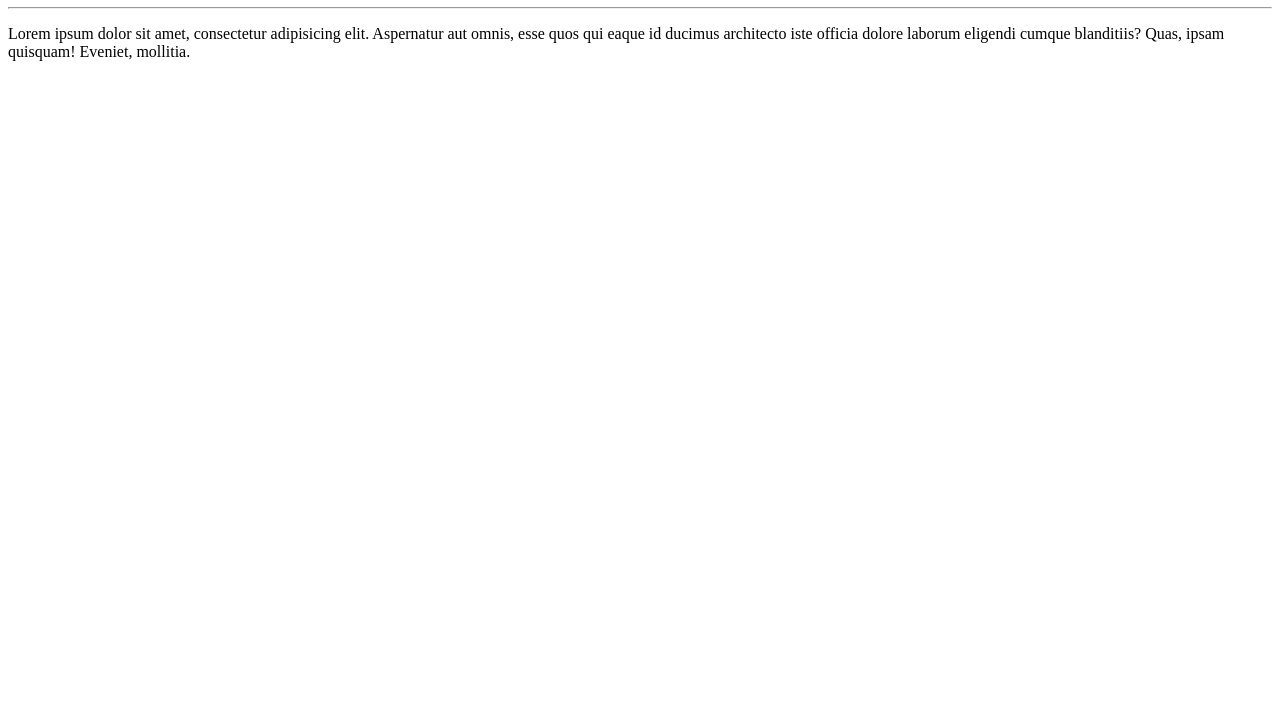
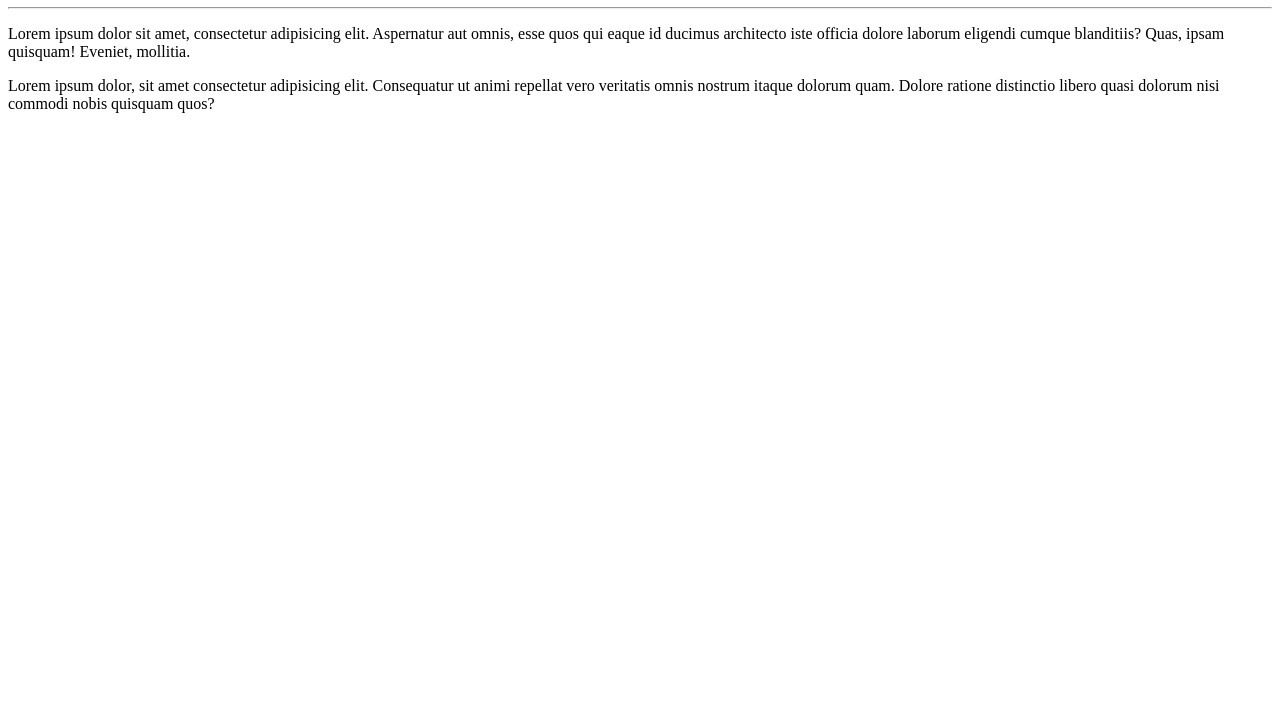
Before and after one commit to andrvet1996/OlaMundo, a plain HTML site: page SiteExemplo/index.html in a window 1280 px wide. Shown: the part 73-800 px from the top of the page. Drawn offline with Linux system fonts and the light colour scheme.

Commit message:
Adicionei um parágrafo

```diff
--- a/SiteExemplo/index.html
+++ b/SiteExemplo/index.html
@@ -9,5 +9,6 @@
     <h1>Olá, Mundo!</h1>
     <hr>
     <p>Lorem ipsum dolor sit amet, consectetur adipisicing elit. Aspernatur aut omnis, esse quos qui eaque id ducimus architecto iste officia dolore laborum eligendi cumque blanditiis? Quas, ipsam quisquam! Eveniet, mollitia.</p>
+    <p>Lorem ipsum dolor, sit amet consectetur adipisicing elit. Consequatur ut animi repellat vero veritatis omnis nostrum itaque dolorum quam. Dolore ratione distinctio libero quasi dolorum nisi commodi nobis quisquam quos?</p>
 </body>
 </html>
```
